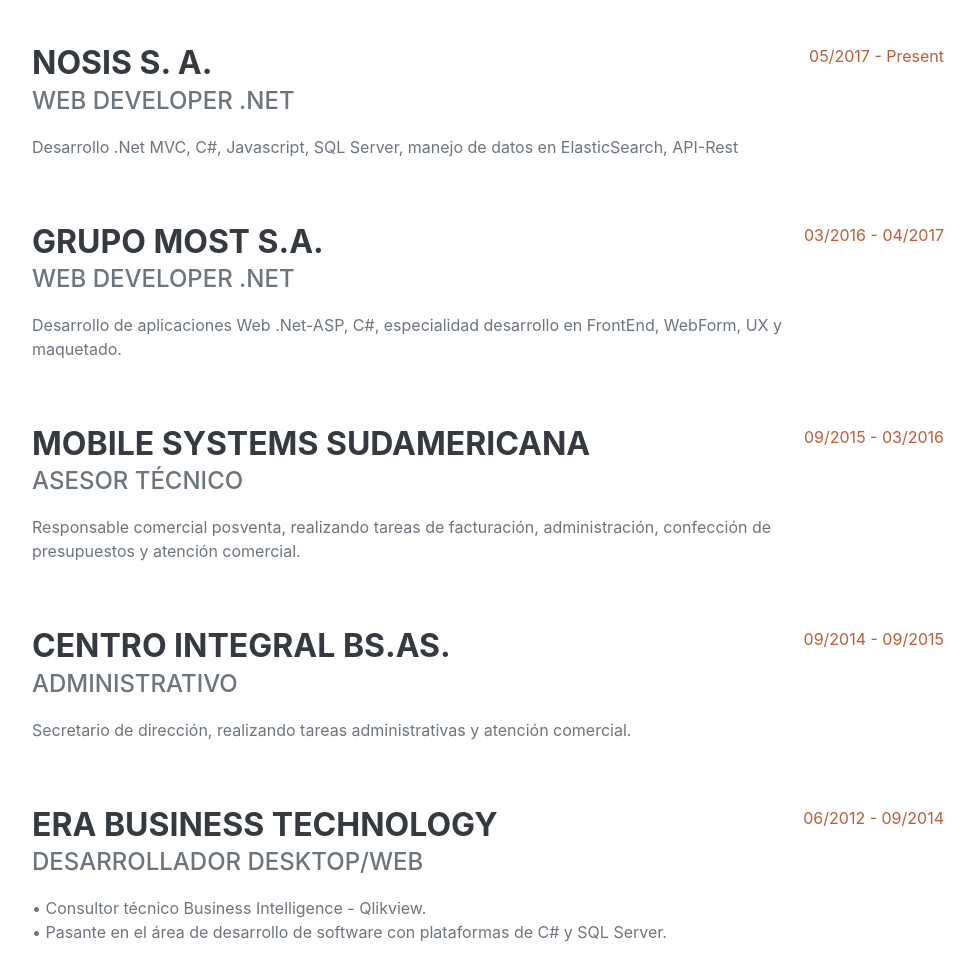
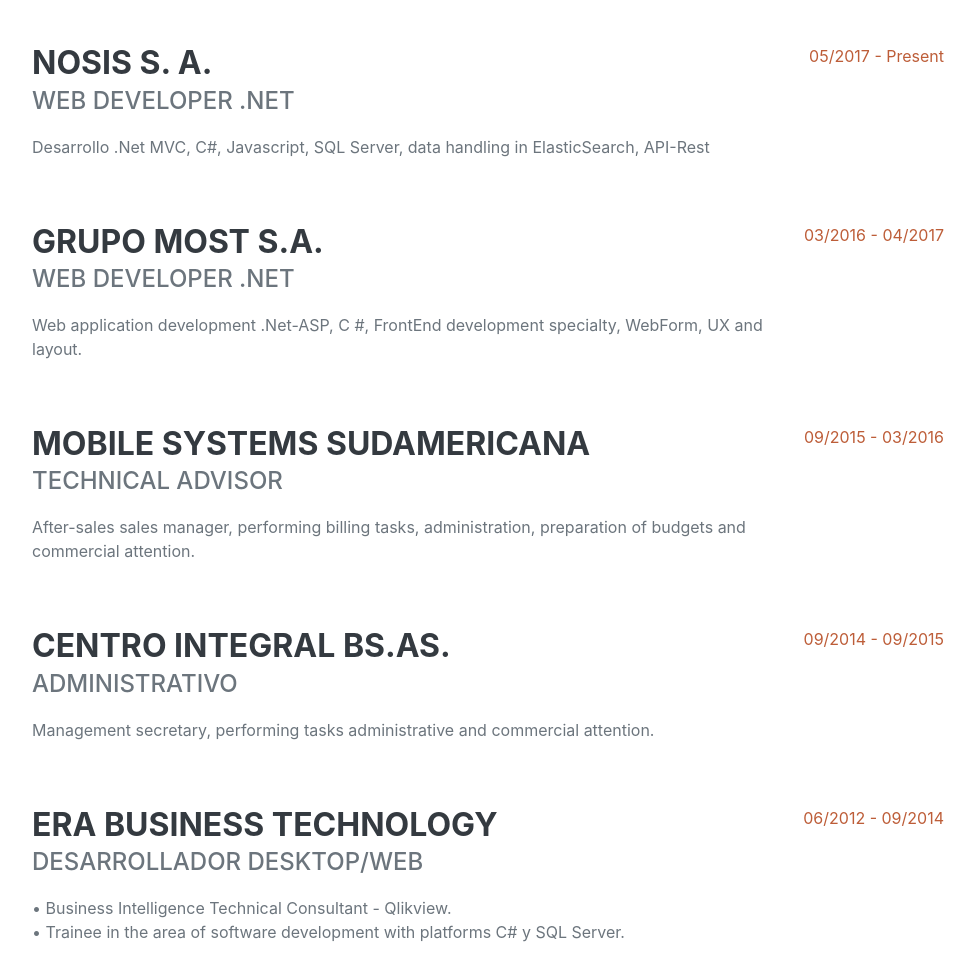
Before and after one commit to Emi0689/PorfolioWeb, a plain HTML site: page index.html in a window 1280 px wide. Shown: the part 920-1883 px from the top of the page, without its empty margins (288-1263 px from the left). Drawn offline with nearby package versions, Linux system fonts and the light colour scheme; a web font is replaced by a local one.

Commit message:
Update index.html
EN

```diff
--- a/index.html
+++ b/index.html
@@ -77,7 +77,7 @@
                         <div class="subheading mb-3">Web Developer .Net</div>
                         <p>
                             Desarrollo .Net MVC, C#, Javascript, SQL
-                            Server, manejo de datos en ElasticSearch,
+                            Server, data handling in ElasticSearch,
                             API-Rest
                         </p>
                     </div>
@@ -88,9 +88,9 @@
                         <h3 class="mb-0">Grupo Most S.A.</h3>
                         <div class="subheading mb-3">Web Developer .Net</div>
                         <p>
-                            Desarrollo de aplicaciones Web .Net-ASP,
-                            C#, especialidad desarrollo en FrontEnd,
-                            WebForm, UX y maquetado.
+                            Web application development .Net-ASP,
+                             C #, FrontEnd development specialty,
+                             WebForm, UX and layout.
                         </p>
                     </div>
                     <div class="flex-shrink-0"><span class="text-primary">03/2016 - 04/2017</span></div>
@@ -101,12 +101,12 @@
                             Mobile Systems
                             Sudamericana
                         </h3>
-                        <div class="subheading mb-3">Asesor Técnico</div>
+                        <div class="subheading mb-3">Technical advisor</div>
                         <p>
-                            Responsable comercial posventa,
-                            realizando tareas de facturación,
-                            administración, confección de
-                            presupuestos y atención comercial.
+                                After-sales sales manager,
+                             performing billing tasks,
+                             administration, preparation of
+                             budgets and commercial attention.
                         </p>
                     </div>
                     <div class="flex-shrink-0"><span class="text-primary">09/2015 - 03/2016</span></div>
@@ -119,8 +119,8 @@
                         </h3>
                         <div class="subheading mb-3">Administrativo</div>
                         <p>
-                            Secretario de dirección, realizando tareas
-                            administrativas y atención comercial.
+                                Management secretary, performing tasks
+                             administrative and commercial attention.
                         </p>
                     </div>
                     <div class="flex-shrink-0"><span class="text-primary">09/2014 - 09/2015</span></div>
@@ -133,11 +133,11 @@
                         </h3>
                         <div class="subheading mb-3">Desarrollador Desktop/Web</div>
                         <p>
-                            • Consultor técnico Business Intelligence -
+                            • Business Intelligence Technical Consultant -
                             Qlikview.
                             <br />
-                            • Pasante en el área de desarrollo de software con
-                            plataformas de C# y SQL Server.
+                            • Trainee in the area of software development with
+                             platforms C# y SQL Server.
                         </p>
                     </div>
                     <div class="flex-shrink-0"><span class="text-primary">06/2012 - 09/2014</span></div>
@@ -151,15 +151,15 @@
                 <h2 class="mb-5">Education</h2>
                 <div class="d-flex flex-column flex-md-row justify-content-between mb-5">
                     <div class="flex-grow-1">
-                        <h3 class="mb-0">Ingeniería en Sistemas de Información</h3>
+                        <h3 class="mb-0">Information Systems Engineering</h3>
                         <div class="subheading mb-3">Universidad Técnologica Nacional</div>
-                        <div>Cursando las ultimas 5 materias de la carrera.</div>
+                        <div>Taking the last 5 subjects of the degree.</div>
                     </div>
                     <div class="flex-shrink-0"><span class="text-primary">03/2008 - Present</span></div>
                 </div>
                 <div class="d-flex flex-column flex-md-row justify-content-between">
                     <div class="flex-grow-1">
-                        <h3 class="mb-0">Técnico Superior en Consultoría Psicológica</h3>
+                        <h3 class="mb-0">Senior Technician in Psychological Consulting</h3>
                         <div class="subheading mb-3">Centro Integral Buenos Aires</div>
                     </div>
                     <div class="flex-shrink-0"><span class="text-primary">03/2013 - 12/2015</span></div>
@@ -178,7 +178,7 @@
                         </li>
                         <li>
                             <span class="fa-li"><i class="fas fa-check text-warning"></i></span>
-                            Education IO - Javascript Vanila - ECMAScript 6 -  development - Certificate
+                            Education IT - Javascript Vanila - ECMAScript 6 -  development - Certificate
                         </li>
                     </ul>
                 </div>
```
